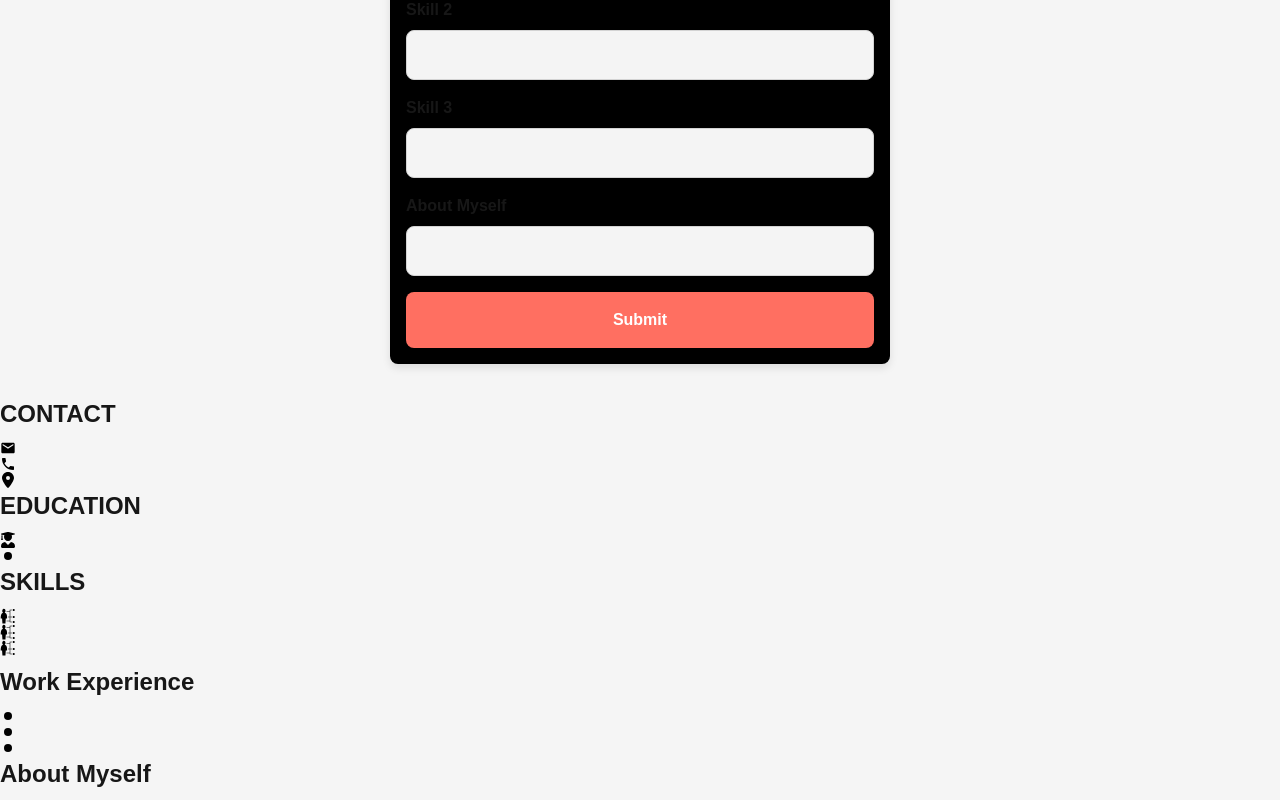
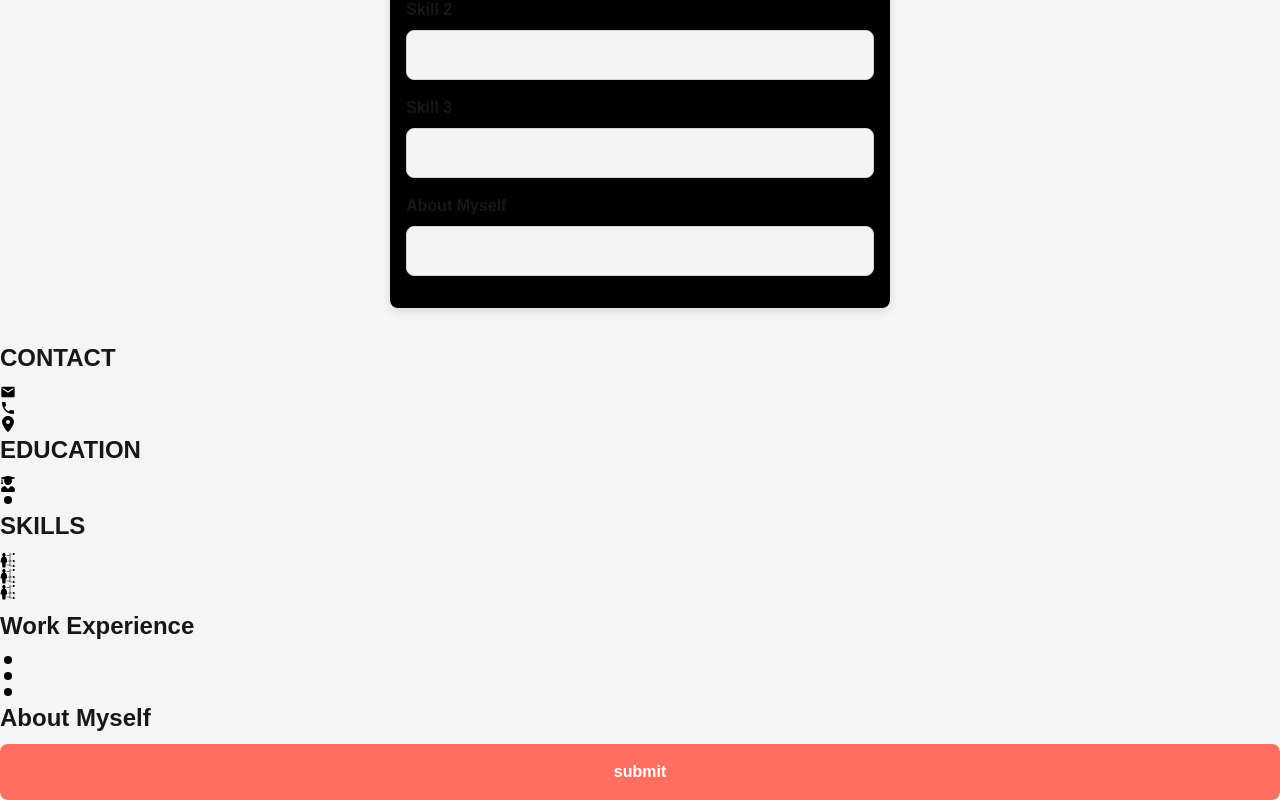
Before and after one commit to kichuu/cv-app, a Next.js app: page / in a window 1280 px wide. Shown: the part 1328-2128 px from the top of the page. Built offline with nearby package versions, Linux system fonts and the light colour scheme.

Commit message:
added dom to pdf functionality using a library

```diff
--- a/package.json
+++ b/package.json
@@ -9,6 +9,8 @@
     "lint": "next lint"
   },
   "dependencies": {
+    "html2canvas": "^1.4.1",
+    "jspdf": "^2.5.2",
     "next": "15.0.3",
     "react": "19.0.0-rc-66855b96-20241106",
     "react-dom": "19.0.0-rc-66855b96-20241106",
--- a/src/components/Form.jsx
+++ b/src/components/Form.jsx
@@ -1,5 +1,7 @@
-import React, { useState } from "react";
-export default function Form({ formData, setFormData }) {
+import { downloadPdf } from "@/utils/ToPdf";
+import React, { useState , useRef } from "react";
+
+export default function Form({ formData, setFormData , downloadPdf }) {
   const handleChange = (e) => {
     const { id, value } = e.target;
     setFormData((prevstate) => ({
@@ -8,13 +10,15 @@ export default function Form({ formData, setFormData }) {
     }));
   };
 
+
   const handleSubmit = (e) => {
     e.preventDefault();
+    downloadPdf()
     console.log(formData);
-    let data = formData;
   };
 
   return (
+    <>
     <div className="p-5 col-span-3">
       <form
         onSubmit={handleSubmit}
@@ -183,15 +187,18 @@ export default function Form({ formData, setFormData }) {
           className="border p-2 rounded-md focus:outline-none focus:ring-2 focus:ring-blue-500"
         />
 
-        <div className="flex justify-center">
+        {/* <div className="flex justify-center">
           <button
             type="submit"
             className="mt-6 bg-[#FF6F61] text-white py-2 px-4 rounded-md max-w-28	 hover:bg-[#e55a4a] focus:outline-none focus:ring-2 focus:ring-blue-500"
           >
             Submit
           </button>
-        </div>
+        </div> */}
       </form>
+
     </div>
+
+    </>
   );
 }
--- a/src/components/ResumePreview.jsx
+++ b/src/components/ResumePreview.jsx
@@ -1,13 +1,23 @@
-import React from "react";
+import  { useRef } from "react";
 import { MdEmail, MdPhone } from "react-icons/md";
 import { FaLocationDot } from "react-icons/fa6";
 import { FaDotCircle, FaUserGraduate } from "react-icons/fa";
 import { GoDotFill } from "react-icons/go";
 import { GiSkills } from "react-icons/gi";
-// import { UisEnvelope } from '@iconscout/react-unicons-solid'
+import html2canvas from "html2canvas";
+import jsPDF from "jspdf";
+import { downloadPdf } from "@/utils/ToPdf";
+
 export default function ResumePreview({ formData }) {
+  const resumePrev = useRef()
+function submithandle(){
+  downloadPdf(resumePrev)
+}
+
   return (
-    <div className=" col-span-4 grid grid-cols-8 m-5 my-10 max-h-[130vh]	 border-sky-500  border-4 rounded-md">
+    <>
+    <div className="col-span-4 flex flex-col ">
+    <div ref={resumePrev} className=" col-span-4 grid grid-cols-8 m-5 my-10 max-h-[130vh]	 border-sky-500  border-4 rounded-md">
       <div className="bg-sky-600 col-span-3 py-10">
         {/*left side container*/}
         <div className="flex justify-center">
@@ -93,8 +103,12 @@ export default function ResumePreview({ formData }) {
         </div>
       </div>
 
+    </div>
+    <div className="col-span-4 flex flex-col justify-center items-center">
 
-
+       <button onClick={submithandle} className="max-w-28	content-center">submit</button>
+       </div>
     </div>
+    </>
   );
 }
--- a/src/pages/index.js
+++ b/src/pages/index.js
@@ -2,7 +2,9 @@ import Body from "@/components/Body";
 import Form from "@/components/Form";
 import Header from "@/components/Header";
 import ResumePreview from "@/components/ResumePreview";
-import { useState } from "react";
+import { downloadPdf } from "@/utils/ToPdf";
+import { useState , useRef } from "react";
+
 
 
 export default function Home() {
@@ -27,7 +29,7 @@ export default function Home() {
     <>
       <Header />
       <Body>
-        <Form formData={formData} setFormData={setFormData} />
+        <Form formData={formData}  setFormData={setFormData} downloadPdf={downloadPdf} />
         <ResumePreview formData={formData} />
       </Body>
     </>
--- /dev/null
+++ b/src/utils/ToPdf.jsx
@@ -0,0 +1,11 @@
+import jsPDF from "jspdf";
+import html2canvas from "html2canvas";
+
+export const downloadPdf = (resumePrevRef) => {
+  html2canvas(resumePrevRef.current).then((canvas) => {
+    const imgData = canvas.toDataURL("image/png");
+    const doc = new jsPDF();
+    doc.addImage(imgData, "PNG", 10, 10);
+    doc.save("resume.pdf");
+  });
+};
```
Also changed, not shown: 1 other file (tests, documents, lock files or other folders).
